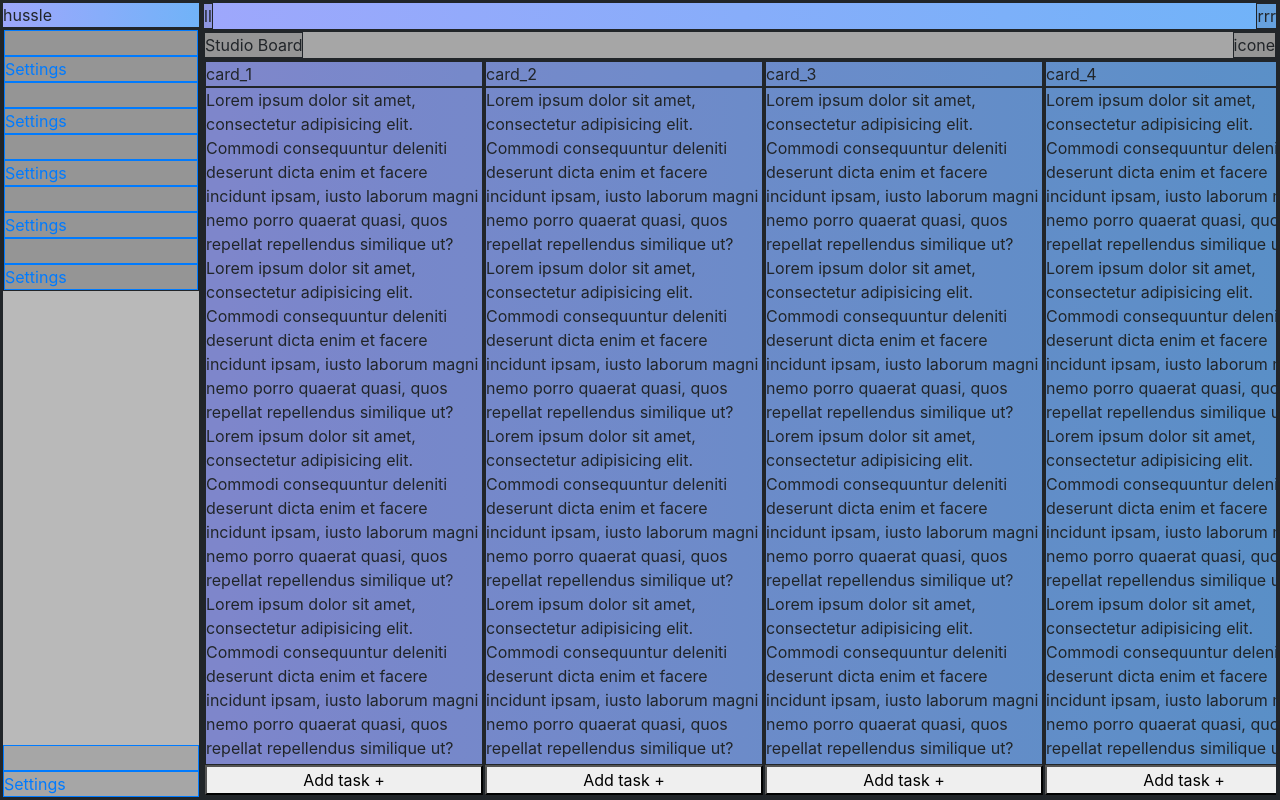
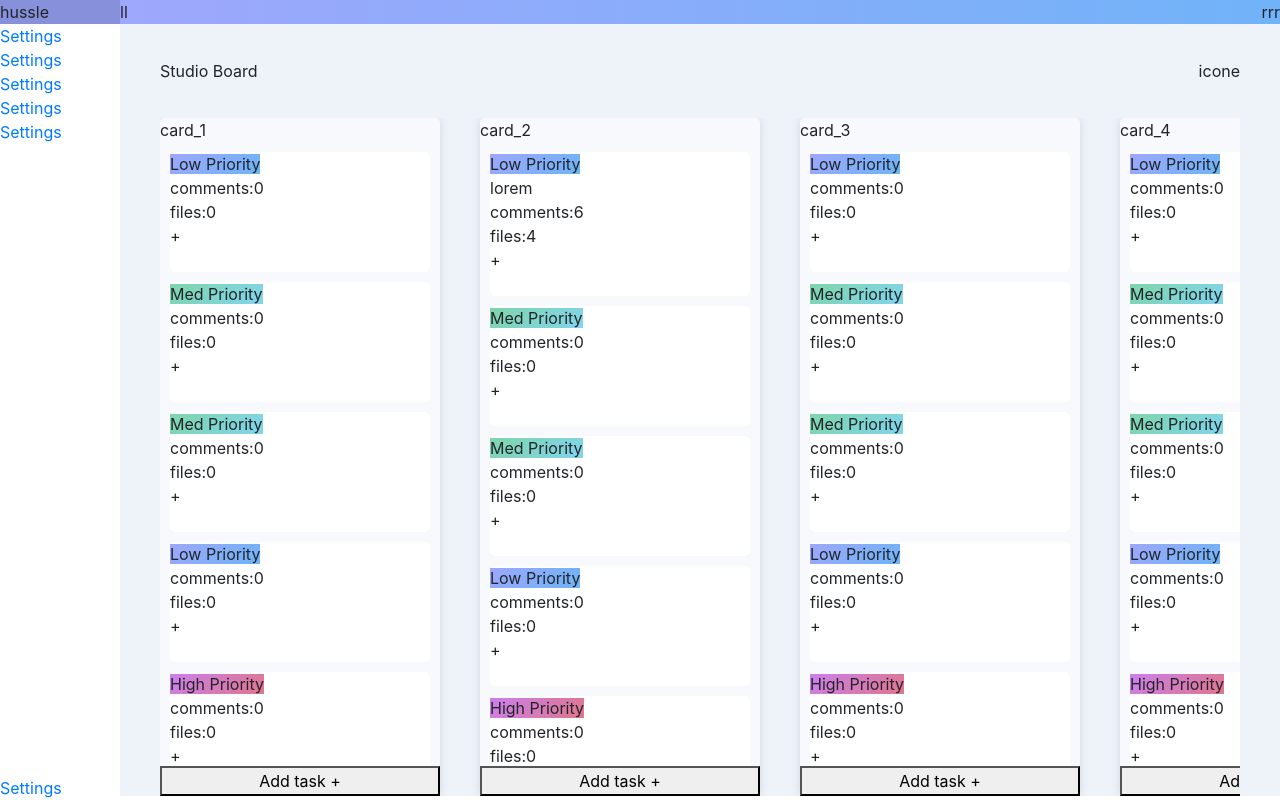
Before and after one commit to skorovDev/test_admin_page_vue2, a Vue app: page / in a window 1280 px wide. Built offline with nearby package versions, Linux system fonts and the light colour scheme.

Commit message:
todo list log

```diff
--- a/package.json
+++ b/package.json
@@ -8,6 +8,10 @@
     "lint": "vue-cli-service lint"
   },
   "dependencies": {
+    "@fortawesome/fontawesome-svg-core": "^1.3.0",
+    "@fortawesome/free-regular-svg-icons": "^6.0.0",
+    "@fortawesome/free-solid-svg-icons": "^6.0.0",
+    "@fortawesome/vue-fontawesome": "^2.0.6",
     "axios": "^0.26.0",
     "bootstrap": "4.6",
     "core-js": "^3.6.5",
--- a/src/App.vue
+++ b/src/App.vue
@@ -6,12 +6,12 @@
       <v-header />
 
       <div class="d-flex flex-column right-content">
-        <div class="d-flex justify-content-between">
+        <div class="right-content-header d-flex justify-content-between">
           <div>Studio Board</div>
           <div>icone</div>
         </div>
-        <div class="bg-hussle content d-flex">
-          <board v-for="board in boards" :key="board.title" :title="board.title" />
+        <div class=" content d-flex">
+          <board v-for="(board,index) in boards" :key="index" :title="board.title" :cards="board.cards" />
         </div>
       </div>
     </div>
@@ -37,11 +37,11 @@ export default {
 </script>
 
 <style lang="scss">
-div {
-  border: 1px solid;
-  //padding: 10px;
-  background-color: rgba(0, 0, 0, 0.1);
-}
+//div {
+//  border: 1px solid;
+//  //padding: 10px;
+//  background-color: rgba(0, 0, 0, 0.1);
+//}
 
 #app {
   max-width: 100%;
@@ -49,18 +49,16 @@ div {
   max-height: 100%;
 }
 
-.h-100 {
-  height: 100%;
-}
-
-.left {
-}
-
 .bg-hussle {
   background: linear-gradient(90deg, #9ea7fc 0%, #65b6f7 124.87%);
 }
 
+.right-content-header {
+  padding: 35px 0;
+}
+
 .content {
+  column-gap: 40px;
   flex: 1 1 100%;
   overflow-x: auto;
 }
@@ -69,11 +67,13 @@ div {
   display: flex;
   flex-direction: column;
   flex: 1 1 100%;
-  max-width: calc(100% - 200px);
+  max-width: calc(100% - 120px);
 }
 
 .right-content {
   flex: 1 1 100%;
   max-height: calc(100% - 28px);
+  background: #EEF2F9;
+  padding: 0 40px;
 }
 </style>
--- a/src/components/Board.vue
+++ b/src/components/Board.vue
@@ -2,30 +2,19 @@
   <div class="board">
     <div>{{ title }}</div>
     <div class="board-cards">
-      Lorem ipsum dolor sit amet, consectetur adipisicing elit. Commodi consequuntur deleniti deserunt dicta enim et
-      facere incidunt ipsam, iusto laborum magni nemo porro quaerat quasi, quos repellat repellendus similique ut?
-      Lorem ipsum dolor sit amet, consectetur adipisicing elit. Commodi consequuntur deleniti deserunt dicta enim et
-      facere incidunt ipsam, iusto laborum magni nemo porro quaerat quasi, quos repellat repellendus similique ut?
-      Lorem ipsum dolor sit amet, consectetur adipisicing elit. Commodi consequuntur deleniti deserunt dicta enim et
-      facere incidunt ipsam, iusto laborum magni nemo porro quaerat quasi, quos repellat repellendus similique ut?
-      Lorem ipsum dolor sit amet, consectetur adipisicing elit. Commodi consequuntur deleniti deserunt dicta enim et
-      facere incidunt ipsam, iusto laborum magni nemo porro quaerat quasi, quos repellat repellendus similique ut?
-      Lorem ipsum dolor sit amet, consectetur adipisicing elit. Commodi consequuntur deleniti deserunt dicta enim et
-      facere incidunt ipsam, iusto laborum magni nemo porro quaerat quasi, quos repellat repellendus similique ut?
-      Lorem ipsum dolor sit amet, consectetur adipisicing elit. Commodi consequuntur deleniti deserunt dicta enim et
-      facere incidunt ipsam, iusto laborum magni nemo porro quaerat quasi, quos repellat repellendus similique ut?
-      Lorem ipsum dolor sit amet, consectetur adipisicing elit. Commodi consequuntur deleniti deserunt dicta enim et
-      facere incidunt ipsam, iusto laborum magni nemo porro quaerat quasi, quos repellat repellendus similique ut?
-      Lorem ipsum dolor sit amet, consectetur adipisicing elit. Commodi consequuntur deleniti deserunt dicta enim et
-      facere incidunt ipsam, iusto laborum magni nemo porro quaerat quasi, quos repellat repellendus similique ut?
+      <card v-for="(card,index) in cards" :key="index" :text="card.text" :users="card.users"
+            :count-of-comments="card.countOfComments" :count-of-files="card.countOfFiles" :priority="card.priority" />
     </div>
     <button>Add task +</button>
   </div>
 </template>
 
 <script>
+import Card from "@/components/Card";
+
 export default {
   name: "Board",
+  components: { Card },
   props: {
     title: {},
     cards: {}
@@ -41,6 +30,9 @@ export default {
   min-width: 280px;
   max-height: 100%;
   align-self: flex-start;
+  background: rgba(255, 255, 255, 0.5);
+  box-shadow: 0 0 10px #D2D7E0;
+  border-radius: 5px;
 }
 
 .board-cards {
--- a/src/components/Card.vue
+++ b/src/components/Card.vue
@@ -1,9 +1,68 @@
-<template><div></div></template>
+<template>
+  <div class="card">
+    <div class="card-priority">
+      <span :class="priorityClass">{{ priorityLabel }}</span>
+    </div>
+    <div class="card-text">
+      {{ text }}
+    </div>
+    <div class="card-footer ">
+      <div class="card-footer-addition">
+        <div>comments:{{ countOfComments }}</div>
+        <div>files:{{ countOfFiles }}</div>
+      </div>
+      <div class="card-footer-users">
+        <div>+</div>
+        <div>
+          <div v-for="(user, index) in users" :key="index"><img src="#" alt=""></div>
+        </div>
+      </div>
+    </div>
+  </div>
+</template>
 
 <script>
+
 export default {
   name: "Card",
+  props: {
+    text: {},
+    users: {},
+    countOfComments: {},
+    countOfFiles: {},
+    priority: {}
+  },
+  data: () => ({
+    priorityText: ["Low Priority", "Med Priority", "High Priority"]
+
+
+  }),
+  computed: {
+    priorityLabel() {
+      return this.priorityText[this.priority - 1];
+    },
+    priorityClass() {
+      return this.priorityLabel.replace(" ", "-").toLowerCase();
+    }
+  }
 };
 </script>
 
-<style scoped></style>
+<style scoped>
+.card{
+  background: #FFFFFF;
+  border-radius: 5px;
+  margin: 10px;
+}
+.low-priority {
+  background: linear-gradient(134.34deg, #9EA7FC 0%, #65B6F7 114.98%);
+}
+
+.med-priority {
+  background: linear-gradient(315.14deg, #81D5EE 0%, #7ED492 133.97%);
+}
+
+.high-priority {
+  background: linear-gradient(133.98deg, #C781FF -18.23%, #E57373 125.36%);
+}
+</style>
--- a/src/components/LeftSiteBar.vue
+++ b/src/components/LeftSiteBar.vue
@@ -1,6 +1,6 @@
 <template>
   <div class="left-site-bar d-flex flex-column">
-    <div class="top bg-hussle">hussle</div>
+    <div class="top bg-header">hussle</div>
 
     <div class="d-flex flex-column justify-content-between flex-grow-1">
       <div class="top-menu">
@@ -26,6 +26,9 @@ export default {
 
 <style scoped>
 .left-site-bar {
-  flex: 0 1 200px;
+  flex: 0 1 120px;
+}
+.bg-header{
+  background: #8690DB;
 }
 </style>
--- a/src/components/MunuItem.vue
+++ b/src/components/MunuItem.vue
@@ -2,8 +2,7 @@
   <!--  <div>-->
   <a href="#">
     <div>
-      <img src="" alt="" />
-    </div>
+      <font-awesome-icon icon="angellist" />    </div>
     <div>Settings</div>
   </a>
   <!--  </div>-->
@@ -11,7 +10,7 @@
 
 <script>
 export default {
-  name: "MenuItem",
+  name: "MenuItem"
 };
 </script>
 
--- a/src/data/boards.json
+++ b/src/data/boards.json
@@ -2,109 +2,409 @@
   {
     "title": "card_1",
     "cards": [
-      {},
-      {},
-      {},
-      {},
-      {},
-      {},
-      {},
-      {},
-      {},
-      {},
-      {},
-      {},
+      {
+        "text": "",
+        "users": [
           {}
+        ],
+        "countOfComments": 0,
+        "countOfFiles": 0,
+        "priority": 1
+      },
+      {
+        "text": "",
+        "users": [
+          {}
+        ],
+        "countOfComments": 0,
+        "countOfFiles": 0,
+        "priority": 2
+      },
+      {
+        "text": "",
+        "users": [
+          {}
+        ],
+        "countOfComments": 0,
+        "countOfFiles": 0,
+        "priority": 2
+      },
+      {
+        "text": "",
+        "users": [
+          {}
+        ],
+        "countOfComments": 0,
+        "countOfFiles": 0,
+        "priority": 1
+      },
+      {
+        "text": "",
+        "users": [
+          {}
+        ],
+        "countOfComments": 0,
+        "countOfFiles": 0,
+        "priority": 3
+      },
+      {
+        "text": "",
+        "users": [
+          {}
+        ],
+        "countOfComments": 0,
+        "countOfFiles": 0,
+        "priority": 2
+      },
+      {
+        "text": "",
+        "users": [
+          {}
+        ],
+        "countOfComments": 0,
+        "countOfFiles": 0,
+        "priority": 3
+      }
     ]
   },
   {
     "title": "card_2",
     "cards": [
-      {},
-      {},
-      {},
-      {},
-      {},
-      {},
-      {},
-      {},
-      {},
-      {},
-      {},
-      {},
+      {
+        "text": "lorem ",
+        "users": [
           {}
+        ],
+        "countOfComments": 6,
+        "countOfFiles": 4,
+        "priority": 1
+      },
+      {
+        "text": "",
+        "users": [
+          {}
+        ],
+        "countOfComments": 0,
+        "countOfFiles": 0,
+        "priority": 2
+      },
+      {
+        "text": "",
+        "users": [
+          {}
+        ],
+        "countOfComments": 0,
+        "countOfFiles": 0,
+        "priority": 2
+      },
+      {
+        "text": "",
+        "users": [
+          {}
+        ],
+        "countOfComments": 0,
+        "countOfFiles": 0,
+        "priority": 1
+      },
+      {
+        "text": "",
+        "users": [
+          {}
+        ],
+        "countOfComments": 0,
+        "countOfFiles": 0,
+        "priority": 3
+      },
+      {
+        "text": "",
+        "users": [
+          {}
+        ],
+        "countOfComments": 0,
+        "countOfFiles": 0,
+        "priority": 2
+      },
+      {
+        "text": "",
+        "users": [
+          {}
+        ],
+        "countOfComments": 0,
+        "countOfFiles": 0,
+        "priority": 3
+      }
     ]
   },
   {
     "title": "card_3",
     "cards": [
-      {},
-      {},
-      {},
-      {},
-      {},
-      {},
-      {},
-      {},
-      {},
-      {},
-      {},
-      {},
+      {
+        "text": "",
+        "users": [
           {}
+        ],
+        "countOfComments": 0,
+        "countOfFiles": 0,
+        "priority": 1
+      },
+      {
+        "text": "",
+        "users": [
+          {}
+        ],
+        "countOfComments": 0,
+        "countOfFiles": 0,
+        "priority": 2
+      },
+      {
+        "text": "",
+        "users": [
+          {}
+        ],
+        "countOfComments": 0,
+        "countOfFiles": 0,
+        "priority": 2
+      },
+      {
+        "text": "",
+        "users": [
+          {}
+        ],
+        "countOfComments": 0,
+        "countOfFiles": 0,
+        "priority": 1
+      },
+      {
+        "text": "",
+        "users": [
+          {}
+        ],
+        "countOfComments": 0,
+        "countOfFiles": 0,
+        "priority": 3
+      },
+      {
+        "text": "",
+        "users": [
+          {}
+        ],
+        "countOfComments": 0,
+        "countOfFiles": 0,
+        "priority": 2
+      },
+      {
+        "text": "",
+        "users": [
+          {}
+        ],
+        "countOfComments": 0,
+        "countOfFiles": 0,
+        "priority": 3
+      }
     ]
   },
   {
     "title": "card_4",
     "cards": [
-      {},
-      {},
-      {},
-      {},
-      {},
-      {},
-      {},
-      {},
-      {},
-      {},
-      {},
-      {},
+      {
+        "text": "",
+        "users": [
           {}
+        ],
+        "countOfComments": 0,
+        "countOfFiles": 0,
+        "priority": 1
+      },
+      {
+        "text": "",
+        "users": [
+          {}
+        ],
+        "countOfComments": 0,
+        "countOfFiles": 0,
+        "priority": 2
+      },
+      {
+        "text": "",
+        "users": [
+          {}
+        ],
+        "countOfComments": 0,
+        "countOfFiles": 0,
+        "priority": 2
+      },
+      {
+        "text": "",
+        "users": [
+          {}
+        ],
+        "countOfComments": 0,
+        "countOfFiles": 0,
+        "priority": 1
+      },
+      {
+        "text": "",
+        "users": [
+          {}
+        ],
+        "countOfComments": 0,
+        "countOfFiles": 0,
+        "priority": 3
+      },
+      {
+        "text": "",
+        "users": [
+          {}
+        ],
+        "countOfComments": 0,
+        "countOfFiles": 0,
+        "priority": 2
+      },
+      {
+        "text": "",
+        "users": [
+          {}
+        ],
+        "countOfComments": 0,
+        "countOfFiles": 0,
+        "priority": 3
+      }
     ]
   },
   {
     "title": "card_5",
     "cards": [
-      {},
-      {},
-      {},
-      {},
-      {},
-      {},
-      {},
-      {},
-      {},
-      {},
-      {},
-      {},
+      {
+        "text": "",
+        "users": [
           {}
+        ],
+        "countOfComments": 0,
+        "countOfFiles": 0,
+        "priority": 1
+      },
+      {
+        "text": "",
+        "users": [
+          {}
+        ],
+        "countOfComments": 0,
+        "countOfFiles": 0,
+        "priority": 2
+      },
+      {
+        "text": "",
+        "users": [
+          {}
+        ],
+        "countOfComments": 0,
+        "countOfFiles": 0,
+        "priority": 2
+      },
+      {
+        "text": "",
+        "users": [
+          {}
+        ],
+        "countOfComments": 0,
+        "countOfFiles": 0,
+        "priority": 1
+      },
+      {
+        "text": "",
+        "users": [
+          {}
+        ],
+        "countOfComments": 0,
+        "countOfFiles": 0,
+        "priority": 3
+      },
+      {
+        "text": "",
+        "users": [
+          {}
+        ],
+        "countOfComments": 0,
+        "countOfFiles": 0,
+        "priority": 2
+      },
+      {
+        "text": "",
+        "users": [
+          {}
+        ],
+        "countOfComments": 0,
+        "countOfFiles": 0,
+        "priority": 3
+      }
     ]
   },
   {
     "title": "card_6",
     "cards": [
-      {},
-      {},
-      {},
-      {},
-      {},
-      {},
-      {},
-      {},
-      {},
-      {},
-      {},
-      {},
+      {
+        "text": "",
+        "users": [
           {}
+        ],
+        "countOfComments": 0,
+        "countOfFiles": 0,
+        "priority": 1
+      },
+      {
+        "text": "",
+        "users": [
+          {}
+        ],
+        "countOfComments": 0,
+        "countOfFiles": 0,
+        "priority": 2
+      },
+      {
+        "text": "",
+        "users": [
+          {}
+        ],
+        "countOfComments": 0,
+        "countOfFiles": 0,
+        "priority": 2
+      },
+      {
+        "text": "",
+        "users": [
+          {}
+        ],
+        "countOfComments": 0,
+        "countOfFiles": 0,
+        "priority": 1
+      },
+      {
+        "text": "",
+        "users": [
+          {}
+        ],
+        "countOfComments": 0,
+        "countOfFiles": 0,
+        "priority": 3
+      },
+      {
+        "text": "",
+        "users": [
+          {}
+        ],
+        "countOfComments": 0,
+        "countOfFiles": 0,
+        "priority": 2
+      },
+      {
+        "text": "",
+        "users": [
+          {}
+        ],
+        "countOfComments": 0,
+        "countOfFiles": 0,
+        "priority": 3
+      }
     ]
   }
 ]
```
Also changed, not shown: src/main.js (+8 -0 lines), 2 other files (tests, documents, lock files or other folders). Lines whose indentation alone changed are shown as unchanged.
